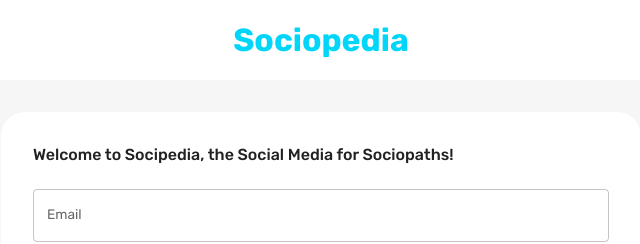
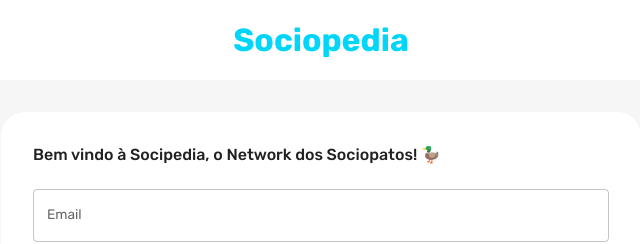
Before and after one commit to Pedrohsbessa/Social-Media-App, a React (Create React App) app in the folder client/: page / in a window 1280 px wide. Shown: the top 244 px of the page, without its empty margins (319-959 px from the left). Built offline with nearby package versions, Linux system fonts and the light colour scheme.

Commit message:
updating names

```diff
--- a/client/src/pages/loginPage/index.jsx
+++ b/client/src/pages/loginPage/index.jsx
@@ -25,7 +25,7 @@ const LoginPage = () => {
         backgroundColor={theme.palette.background.alt}
       >
         <Typography fontWeight="500" variant="h5" sx={{ mb: "1.5rem" }}>
-          Welcome to Socipedia, the Social Media for Sociopaths!
+          Bem vindo à Socipedia, o Network dos Sociopatos! 🦆
         </Typography>
         <Form />
       </Box>
```
